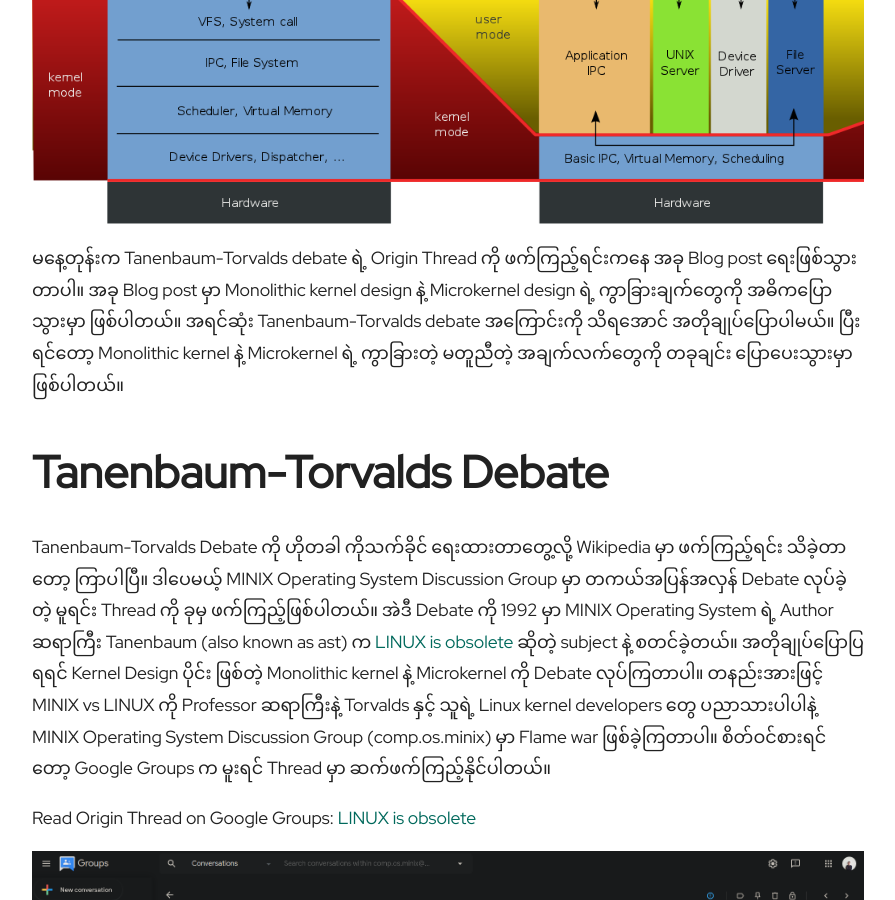
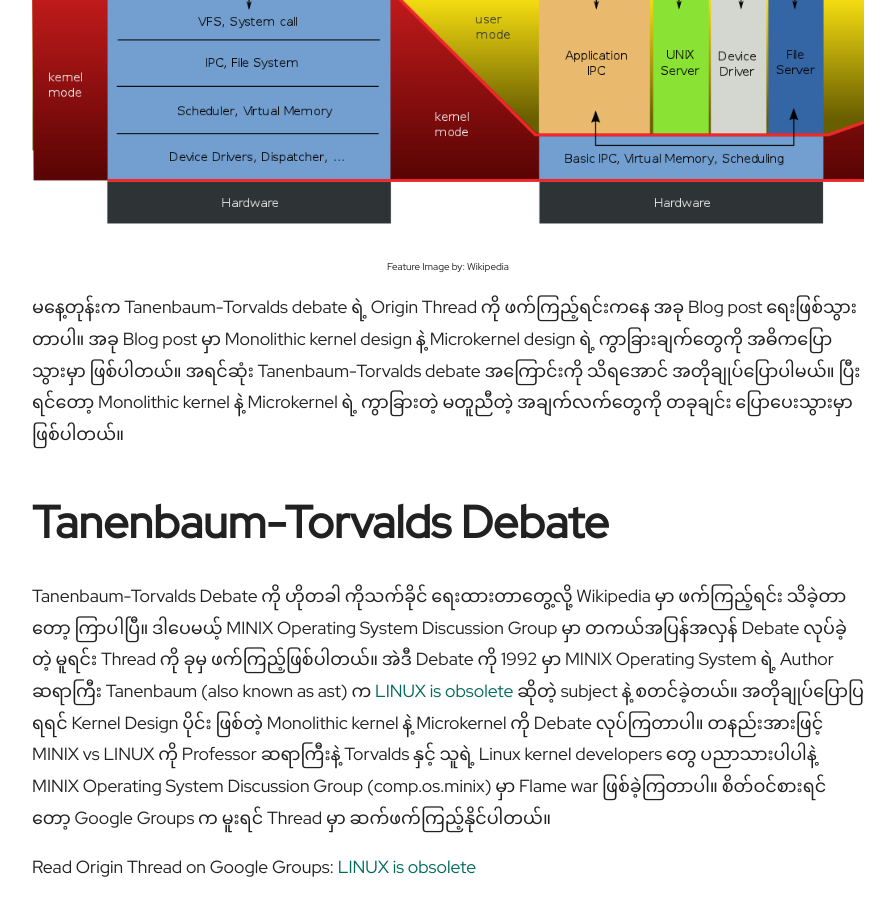
Before and after one commit to zawzaww/zawzaww.github.io, a Jekyll site: the page built from _posts/2020-06-13-monolithic-and-microkernel.md, in a window 1280 px wide and 900 px high, scrolled down 577 px. Shown: the whole window, without its empty margins (192-1087 px from the left). Built offline with Jekyll 4.4.1, drawn with Linux system fonts in a browser that asks for light colours; comment, search, counter and statistics services are not loaded.

Commit message:
_posts: monolithic-and-microkernel.md: Add small text for feature img

```diff
--- a/_posts/2020-06-13-monolithic-and-microkernel.md
+++ b/_posts/2020-06-13-monolithic-and-microkernel.md
@@ -6,6 +6,7 @@
 featured-image: /assets/images/featured-images/img_monolithic_microkernel.png
 permalink: blog/kernel/monolithic-and-microkernel
 ---
+<p align="center"><sub><sub>Feature Image by: Wikipedia</sub></sub></p>
 
 မနေ့တုန်းက Tanenbaum-Torvalds debate ရဲ့ Origin Thread ကို ဖက်ကြည့်ရင်းကနေ အခု Blog post ရေးဖြစ်သွားတာပါ။ အခု Blog post မှာ Monolithic kernel design နဲ့ Microkernel design ရဲ့ ကွာခြားချက်တွေကို အဓိကပြောသွားမှာ ဖြစ်ပါတယ်။ အရင်ဆုံး Tanenbaum-Torvalds debate အကြောင်းကို သိရအောင် အတိုချုပ်ပြောပါမယ်။ ပြီးရင်တော့ Monolithic kernel နဲ့ Microkernel ရဲ့ ကွာခြားတဲ့ မတူညီတဲ့ အချက်လက်တွေကို တခုချင်း ပြောပေးသွားမှာ ဖြစ်ပါတယ်။
 
```
